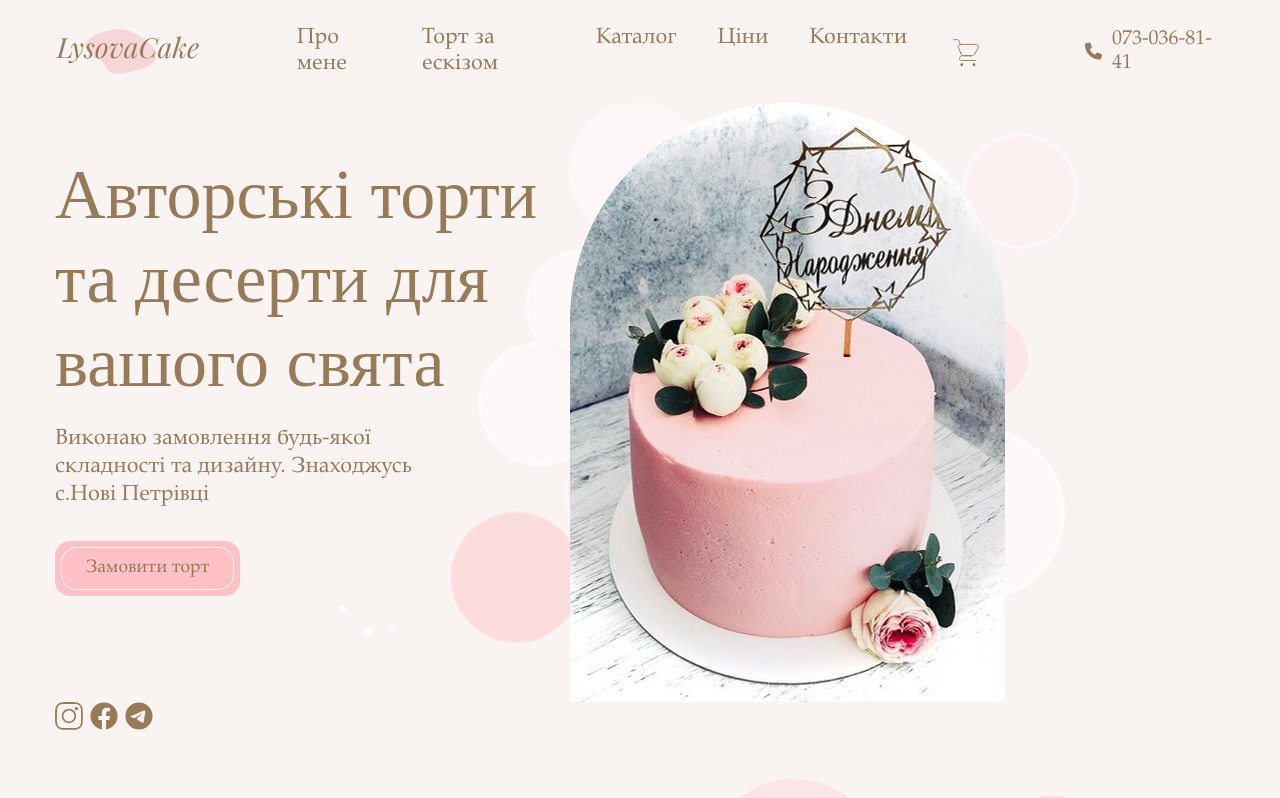
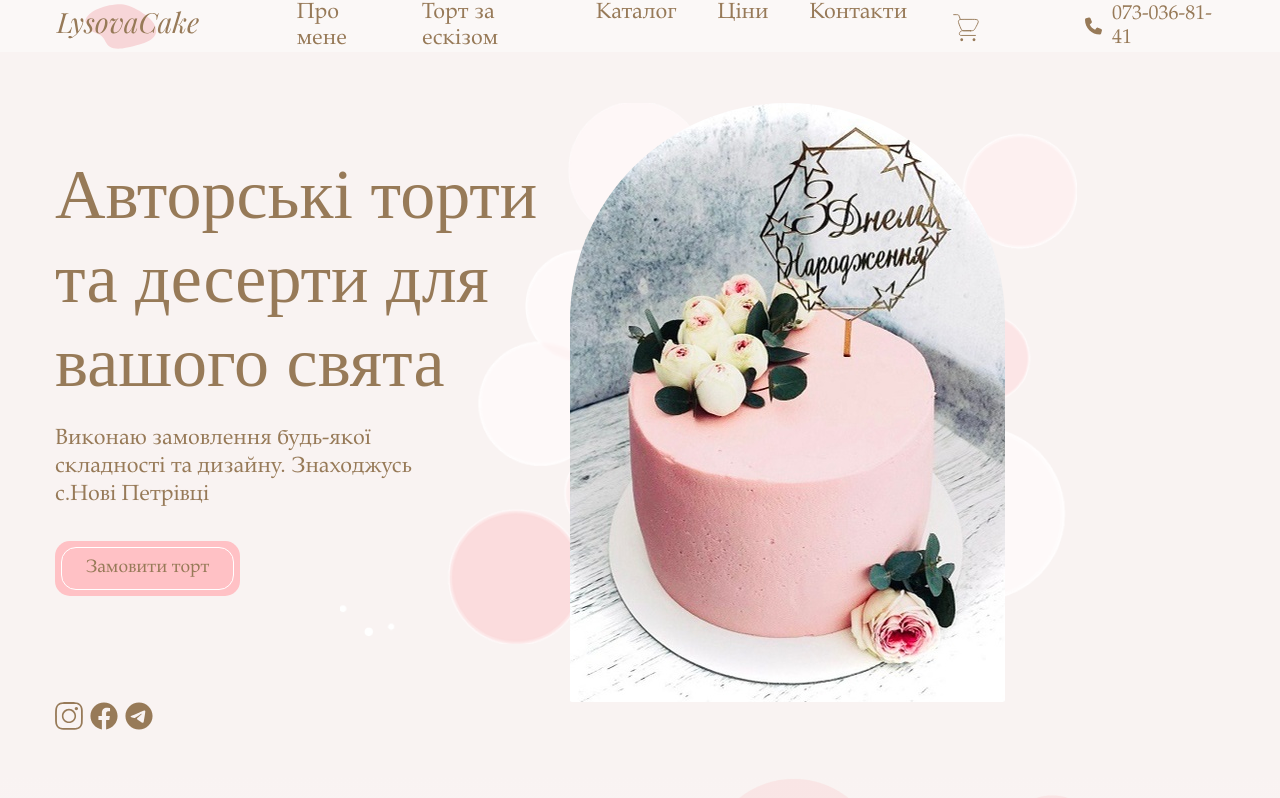
Before and after one commit to LysovMaxim/lysova-cake, a React (Create React App) app: page / in a window 1280 px wide. Shown: the top 798 px of the page. Built offline with nearby package versions, Linux system fonts and the light colour scheme.

Commit message:
added a floating header

```diff
--- a/src/components/Header/Header.jsx
+++ b/src/components/Header/Header.jsx
@@ -4,9 +4,34 @@ import { FaPhone } from 'react-icons/fa6';
 import css from './Header.module.css';
 import { Link } from 'react-scroll';
 
+import React, { useState, useEffect } from 'react';
+
 export const Header = () => {
+  const [showHeader, setShowHeader] = useState(false);
+
+  useEffect(() => {
+    const handleScroll = () => {
+      const windowHeight = window.innerHeight;
+      const scrollPosition = window.scrollY;
+      const pageHeight = document.body.clientHeight;
+
+      if (!showHeader && scrollPosition >= pageHeight / 2 - windowHeight / 2) {
+        setShowHeader(true);
+      } else if (showHeader && scrollPosition < pageHeight / 2 - windowHeight / 2) {
+        setShowHeader(false);
+      }
+    };
+
+    window.addEventListener('scroll', handleScroll);
+
+    return () => {
+      window.removeEventListener('scroll', handleScroll);
+    };
+  }, [showHeader]);
+
+
   return (
-    <header className={css.header}>
+    <header className={`${css.header} ${showHeader ? css.showHeader : ''}`}>
       <div className={css.container}>
         <Logo className={css.logo} />
         <ul className={css.headerList}>
--- a/src/components/Header/Header.module.css
+++ b/src/components/Header/Header.module.css
@@ -1,9 +1,19 @@
 .header {
   position: absolute;
   width: 100%;
-  padding-top: 25px;
-  padding-bottom: 18px;
+  padding: 25px 0;
+  background-color: transparent;
+  transition: padding 0.3s ease, background-color 0.3s ease;
+  z-index: 100;
+
 }
+
+.showHeader {
+  position: fixed;
+  padding: 0px 0;
+  background-color: rgba(255, 255, 255, 0.4);
+}
+
 
 .container {
   width: 1200px;
```
